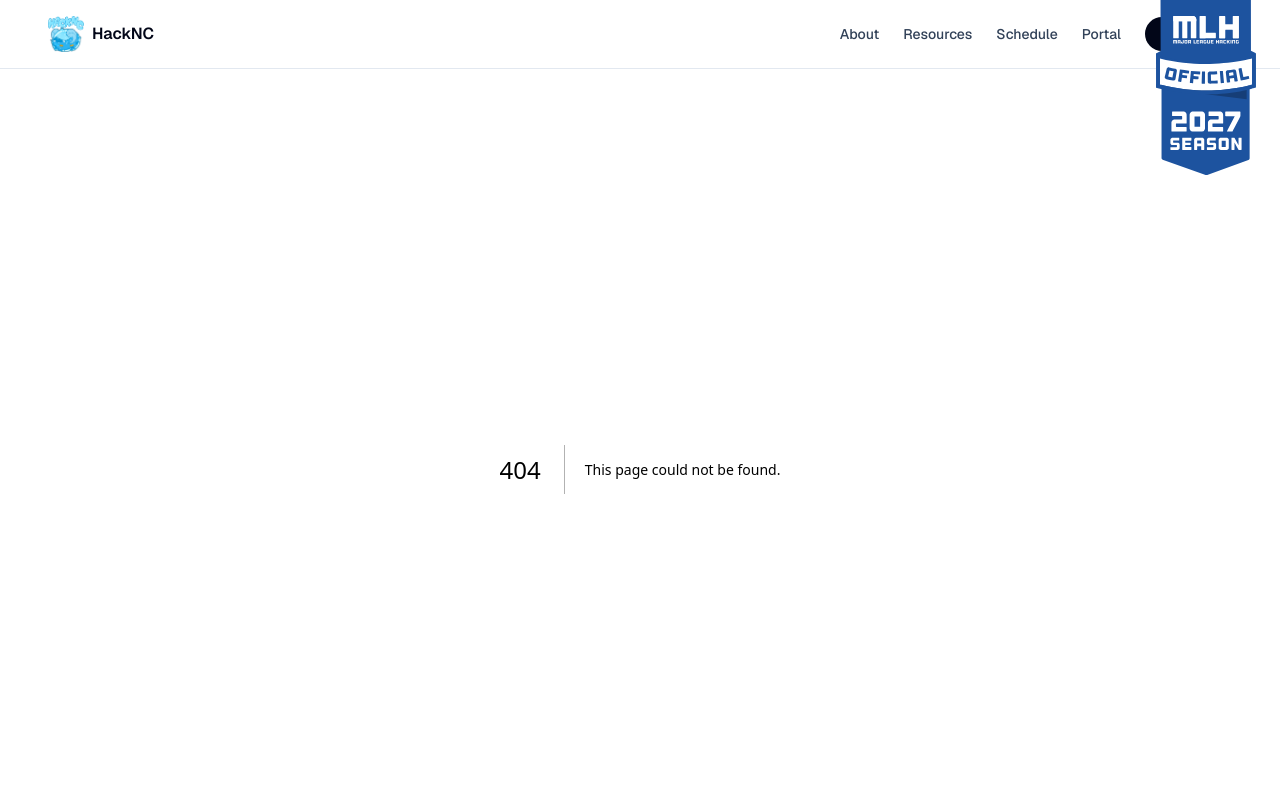
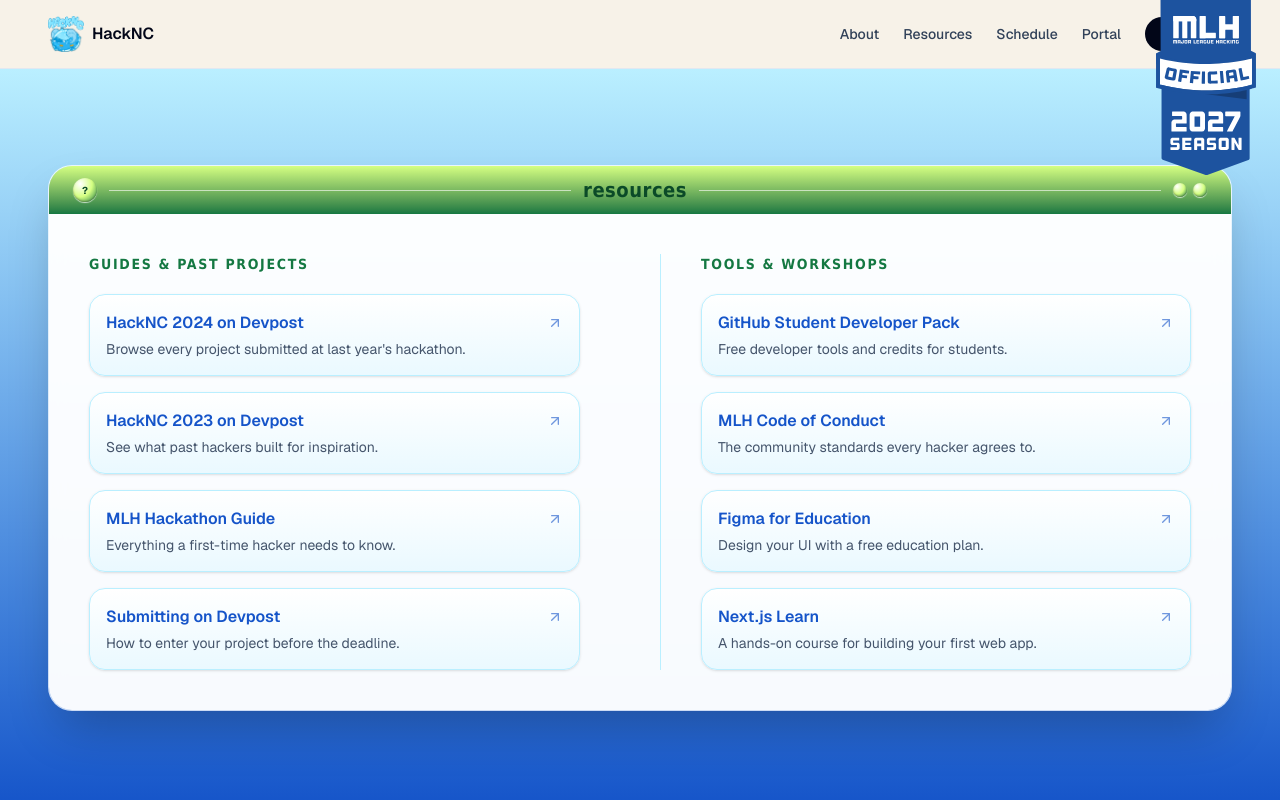
Before and after one commit to HackNC/fall2026, a Next.js app: page /resources in a window 1280 px wide. Before the commit this address had no page. Shown: the top 800 px of the page. Built offline with nearby package versions, Linux system fonts and the light colour scheme.

Commit message:
Resources Page

```diff
--- /dev/null
+++ b/app/resources/page.tsx
@@ -0,0 +1,16 @@
+import type { Metadata } from "next";
+import ResourceList from "@/components/ResourceList";
+
+export const metadata: Metadata = {
+  title: "Resources | HackNC 2026",
+  description:
+    "Guides, past HackNC projects, and tools to help you hack at HackNC 2026.",
+};
+
+export default function ResourcesPage() {
+  return (
+    <main>
+      <ResourceList />
+    </main>
+  );
+}
--- a/components/Footer.tsx
+++ b/components/Footer.tsx
@@ -11,9 +11,7 @@
   return (
     <footer className="border-t border-slate-200">
       <div className="mx-auto flex w-full max-w-7xl flex-col items-center gap-4 px-6 py-8 sm:flex-row sm:justify-between sm:px-8 lg:px-10 xl:px-12">
-        <p className="text-sm text-slate-700">
-          HackNC 2026
-        </p>
+        <p className="text-sm text-slate-700">HackNC 2026</p>
         <ul className="flex items-center gap-5">
           {socials.map((social) => (
             <li key={social.name}>
--- /dev/null
+++ b/components/ResourceList.tsx
@@ -0,0 +1,82 @@
+import { ArrowUpRight } from "lucide-react";
+import { resourceCategories } from "@/data/resources";
+
+const orbClasses =
+  "rounded-full bg-radial-[at_30%_25%] from-white via-[#D5FF82] to-[#147842] shadow-[inset_0_-1px_2px_rgba(0,0,0,0.3),0_1px_1px_rgba(255,255,255,0.7)]";
+
+export default function ResourceList() {
+  return (
+    <section
+      aria-labelledby="resources-heading"
+      className="min-h-[70vh] bg-linear-to-b from-[#BAEFFF] to-[#1554C9] py-16 sm:py-24"
+    >
+      <div className="mx-auto w-full max-w-7xl px-6 sm:px-8 lg:px-10 xl:px-12">
+        <div className="overflow-hidden rounded-3xl border border-white/60 bg-white/40 shadow-2xl backdrop-blur-sm">
+          <header className="flex items-center gap-3 bg-linear-to-b from-[#D5FF82] to-[#147842] px-4 py-2.5 sm:px-6">
+            <span
+              aria-hidden="true"
+              className={`grid size-6 shrink-0 place-items-center text-[10px] font-bold text-[#0b4a28] ${orbClasses}`}
+            >
+              ?
+            </span>
+            <span aria-hidden="true" className="h-px flex-1 bg-white/60" />
+            <h1
+              id="resources-heading"
+              className="font-[Tahoma,Verdana,sans-serif] text-lg font-bold tracking-wide text-[#0b4a28] lowercase sm:text-xl"
+            >
+              resources
+            </h1>
+            <span aria-hidden="true" className="h-px flex-1 bg-white/60" />
+            <span aria-hidden="true" className="flex shrink-0 gap-1.5">
+              <span className={`size-3.5 ${orbClasses}`} />
+              <span className={`size-3.5 ${orbClasses}`} />
+            </span>
+          </header>
+          <div className="bg-white/95 p-6 sm:p-10">
+            <div className="grid gap-10 md:grid-cols-2">
+              {resourceCategories.map((category, index) => (
+                <div
+                  key={category.title}
+                  className={
+                    index > 0
+                      ? "md:border-l md:border-[#BAEFFF] md:pl-10"
+                      : "md:pr-10"
+                  }
+                >
+                  <h2 className="font-[Tahoma,Verdana,sans-serif] text-sm font-bold tracking-[0.12em] text-[#147842] uppercase">
+                    {category.title}
+                  </h2>
+                  <ul className="mt-5 space-y-4">
+                    {category.resources.map((resource) => (
+                      <li key={resource.title}>
+                        <a
+                          href={resource.href}
+                          target="_blank"
+                          rel="noreferrer"
+                          className="group block rounded-2xl border border-[#BAEFFF] bg-linear-to-b from-white to-[#EAF9FF] p-4 shadow-sm transition hover:-translate-y-0.5 hover:shadow-md focus-visible:outline-2 focus-visible:outline-offset-2 focus-visible:outline-[#1554C9]"
+                        >
+                          <span className="flex items-center justify-between gap-2">
+                            <span className="font-semibold text-[#1554C9]">
+                              {resource.title}
+                            </span>
+                            <ArrowUpRight
+                              aria-hidden="true"
+                              className="size-4 shrink-0 text-[#1554C9] opacity-60 transition group-hover:opacity-100"
+                            />
+                          </span>
+                          <span className="mt-1 block text-sm text-slate-600">
+                            {resource.description}
+                          </span>
+                        </a>
+                      </li>
+                    ))}
+                  </ul>
+                </div>
+              ))}
+            </div>
+          </div>
+        </div>
+      </div>
+    </section>
+  );
+}
--- /dev/null
+++ b/data/resources.ts
@@ -0,0 +1,63 @@
+export type Resource = {
+  title: string;
+  description: string;
+  href: string;
+};
+
+export type ResourceCategory = {
+  title: string;
+  resources: Resource[];
+};
+
+export const resourceCategories: ResourceCategory[] = [
+  {
+    title: "Guides & Past Projects",
+    resources: [
+      {
+        title: "HackNC 2024 on Devpost",
+        description: "Browse every project submitted at last year's hackathon.",
+        href: "https://hacknc-2024.devpost.com",
+      },
+      {
+        title: "HackNC 2023 on Devpost",
+        description: "See what past hackers built for inspiration.",
+        href: "https://hacknc-2023.devpost.com",
+      },
+      {
+        title: "MLH Hackathon Guide",
+        description: "Everything a first-time hacker needs to know.",
+        href: "https://guide.mlh.io",
+      },
+      {
+        title: "Submitting on Devpost",
+        description: "How to enter your project before the deadline.",
+        href: "https://help.devpost.com/hc/en-us/articles/360054999651",
+      },
+    ],
+  },
+  {
+    title: "Tools & Workshops",
+    resources: [
+      {
+        title: "GitHub Student Developer Pack",
+        description: "Free developer tools and credits for students.",
+        href: "https://education.github.com/pack",
+      },
+      {
+        title: "MLH Code of Conduct",
+        description: "The community standards every hacker agrees to.",
+        href: "https://mlh.io/code-of-conduct",
+      },
+      {
+        title: "Figma for Education",
+        description: "Design your UI with a free education plan.",
+        href: "https://www.figma.com/education/",
+      },
+      {
+        title: "Next.js Learn",
+        description: "A hands-on course for building your first web app.",
+        href: "https://nextjs.org/learn",
+      },
+    ],
+  },
+];
```
